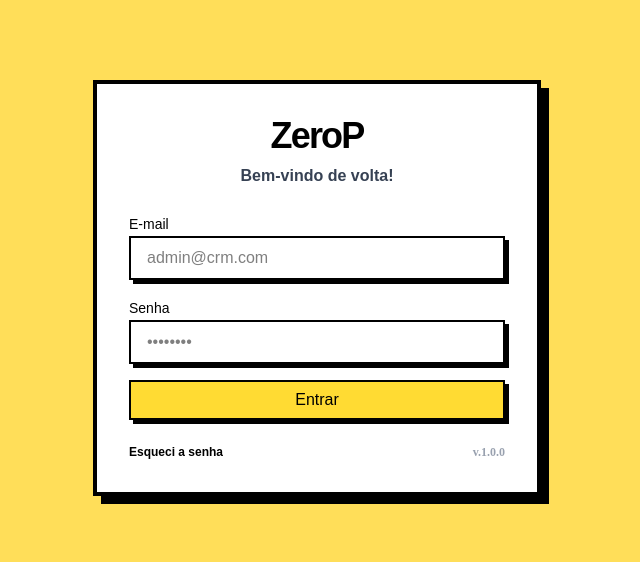
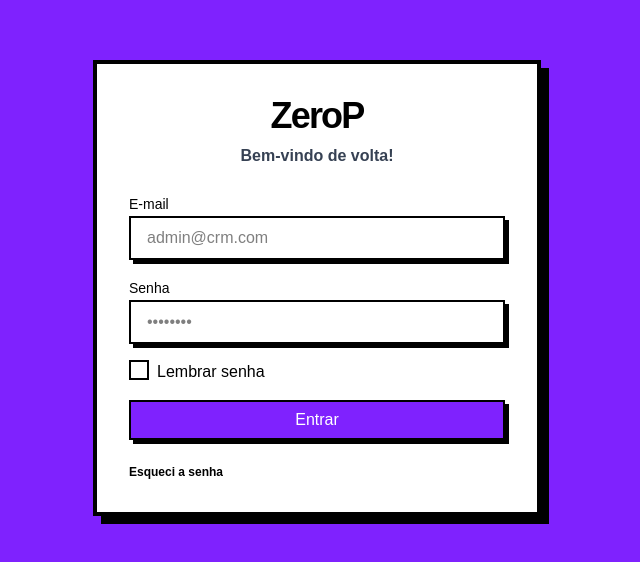
Before and after one commit to coutinho98/zerop-front, a React app: page / in a window 1280 px wide. Shown: the part 112-674 px from the top of the page, without its empty margins (323-963 px from the left). Built offline with nearby package versions, Linux system fonts and the light colour scheme; the HTML template or start-up script is replaced by a standard one.

Commit message:
feat: login page created

```diff
--- a/package.json
+++ b/package.json
@@ -10,6 +10,7 @@
     "preview": "vite preview"
   },
   "dependencies": {
+    "@radix-ui/react-checkbox": "^1.3.3",
     "@radix-ui/react-slot": "^1.2.4",
     "@tailwindcss/vite": "^4.1.18",
     "class-variance-authority": "^0.7.1",
--- a/src/App.tsx
+++ b/src/App.tsx
@@ -1,41 +1,7 @@
-import { Button } from "./components/retroui/Button"
-import { Input } from "./components/retroui/Input"
+import Login from "./pages/Login";
 
 export default function App() {
   return (
-    <div className="min-h-screen bg-[#FFDE59] flex items-center justify-center p-6 font-head]">
-      <div className="w-full max-w-md bg-white border-4 border-black p-8 shadow-[8px_8px_0px_0px_rgba(0,0,0,1)] flex flex-col gap-6">
-        <header className="text-center">
-          <h1 className="text-4xl font-semibold tracking-tighter ">
-            ZeroP
-          </h1>
-          <p className="mt-2 font-bold text-gray-700">Bem-vindo de volta!</p>
-        </header>
-        <form className="space-y-4" onSubmit={(e) => e.preventDefault()}>
-          <div className="space-y-2">
-            <label className="text-sm">E-mail</label>
-            <Input
-              type="email"
-              placeholder="admin@crm.com"
-            />
-          </div>
-          <div className="space-y-2">
-            <label className="text-sm">Senha</label>
-            <Input
-              type="password"
-              placeholder="••••••••"
-            />
-          </div>
-
-          <Button type="submit" className="w-full mt-4 justify-center">Entrar</Button>
-        </form>
-
-        <div className="flex justify-between items-center text-xs font-bold font-[archivo]">
-          <a href="#" className="hover:underline font-head">Esqueci a senha</a>
-          <span className="text-gray-400">v.1.0.0</span>
-        </div>
-      </div>
-
-    </div>
+    <Login />
   )
 }
--- /dev/null
+++ b/src/components/retroui/Checkbox.tsx
@@ -0,0 +1,50 @@
+import { cn } from "@/lib/utils";
+import * as CheckboxPrimitive from "@radix-ui/react-checkbox";
+import { cva, type VariantProps } from "class-variance-authority";
+import { Check } from "lucide-react";
+
+const checkboxVariants = cva("border-2 rounded", {
+  variants: {
+    variant: {
+      default: "data-[state=checked]:bg-violet-400 data-[state=checked]:text-primary-foreground ",
+      outline: "",
+      solid:
+        "data-[state=checked]:bg-foreground data-[state=checked]:text-background",
+    },
+    size: {
+      sm: "h-4 w-4",
+      md: "h-5 w-5",
+      lg: "h-6 w-6",
+    },
+  },
+  defaultVariants: {
+    variant: "default",
+    size: "md",
+  },
+});
+
+interface CheckboxProps
+  extends React.ComponentProps<typeof CheckboxPrimitive.Root>,
+    VariantProps<typeof checkboxVariants> {}
+
+export const Checkbox = ({
+  className,
+  size,
+  variant,
+  ...props
+}: CheckboxProps) => (
+  <CheckboxPrimitive.Root
+    className={cn(
+      checkboxVariants({
+        size,
+        variant,
+      }),
+      className,
+    )}
+    {...props}
+  >
+    <CheckboxPrimitive.Indicator className="h-full w-full">
+      <Check className="h-full w-full" />
+    </CheckboxPrimitive.Indicator>
+  </CheckboxPrimitive.Root>
+);
--- /dev/null
+++ b/src/components/retroui/Text.tsx
@@ -0,0 +1,37 @@
+import { ElementType, HTMLAttributes } from "react";
+import { VariantProps, cva } from "class-variance-authority";
+import { cn } from "@/lib/utils";
+
+const textVariants = cva("font-head", {
+  variants: {
+    as: {
+      p: "font-sans text-base",
+      li: "font-sans text-base",
+      a: "font-sans text-base hover:underline underline-offset-2 decoration-primary",
+      h1: "text-4xl lg:text-5xl font-bold",
+      h2: "text-3xl lg:text-4xl font-semibold",
+      h3: "text-2xl font-medium",
+      h4: "text-xl font-normal",
+      h5: "text-lg font-normal",
+      h6: "text-base font-normal",
+    },
+  },
+  defaultVariants: {
+    as: "p",
+  },
+});
+
+interface TextProps
+  extends Omit<HTMLAttributes<HTMLElement>, "className">,
+    VariantProps<typeof textVariants> {
+  className?: string;
+}
+
+export const Text = (props: TextProps) => {
+  const { className, as, ...otherProps } = props;
+  const Tag: ElementType = as || "p";
+
+  return (
+    <Tag className={cn(textVariants({ as }), className)} {...otherProps} />
+  );
+};
--- /dev/null
+++ b/src/pages/Login.tsx
@@ -0,0 +1,45 @@
+import { Button } from "../components/retroui/Button"
+import { Input } from "../components/retroui/Input"
+import { Checkbox } from "../components/retroui/Checkbox"
+import { Text } from "../components/retroui/Text"
+
+export default function Login() {
+  return (
+    <div className="min-h-screen bg-violet-600 flex items-center justify-center p-6 font-head]">
+      <div className="w-full max-w-md bg-white border-4 border-black p-8 shadow-[8px_8px_0px_0px_rgba(0,0,0,1)] flex flex-col gap-6">
+        <header className="text-center">
+          <h1 className="text-4xl font-semibold tracking-tighter ">
+            ZeroP
+          </h1>
+          <p className="mt-2 font-bold text-gray-700">Bem-vindo de volta!</p>
+        </header>
+        <form className="space-y-4" onSubmit={(e) => e.preventDefault()}>
+          <div className="space-y-2">
+            <label className="text-sm">E-mail</label>
+            <Input
+              type="email"
+              placeholder="admin@crm.com"
+            />
+          </div>
+          <div className="space-y-2">
+            <label className="text-sm">Senha</label>
+            <Input
+              type="password"
+              placeholder="••••••••"
+            />
+          </div>
+          <div className="flex gap-2 ">
+            <Checkbox />
+            <Text>Lembrar senha</Text>
+          </div>
+          <Button type="submit" className="w-full mt-4 justify-center bg-violet-600 text-white hover:bg-violet-700">Entrar</Button>
+        </form>
+
+        <div className="flex justify-between items-center text-xs font-semibold font-[archivo]">
+          <a href="#" className="hover:underline hover:underline-offset-2 font-head">Esqueci a senha</a>
+         {/*  <span className="text-gray-400">v.1.0.0</span> */}
+        </div>
+      </div>
+    </div>
+  )
+}
```
Also changed, not shown: 1 other file (tests, documents, lock files or other folders).
